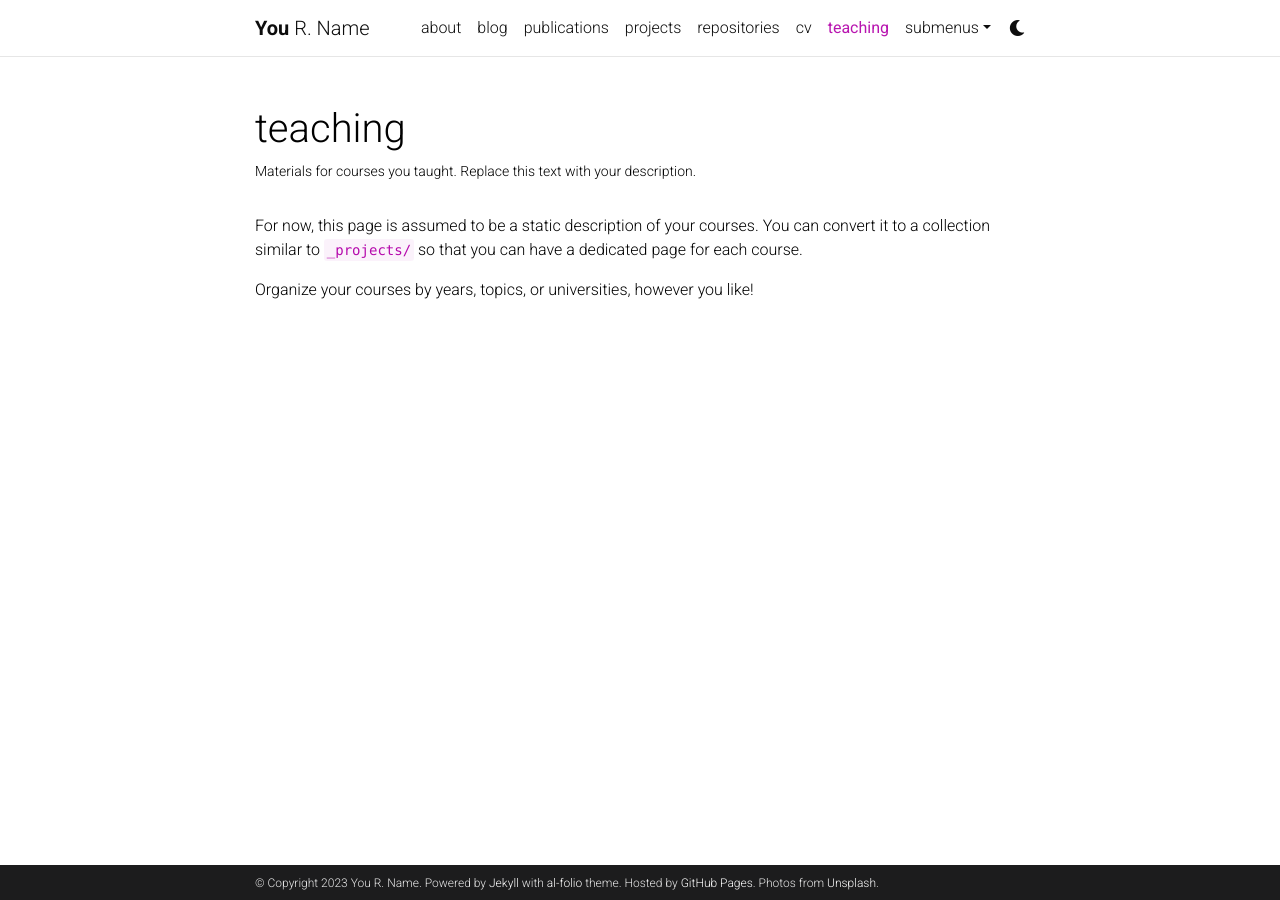
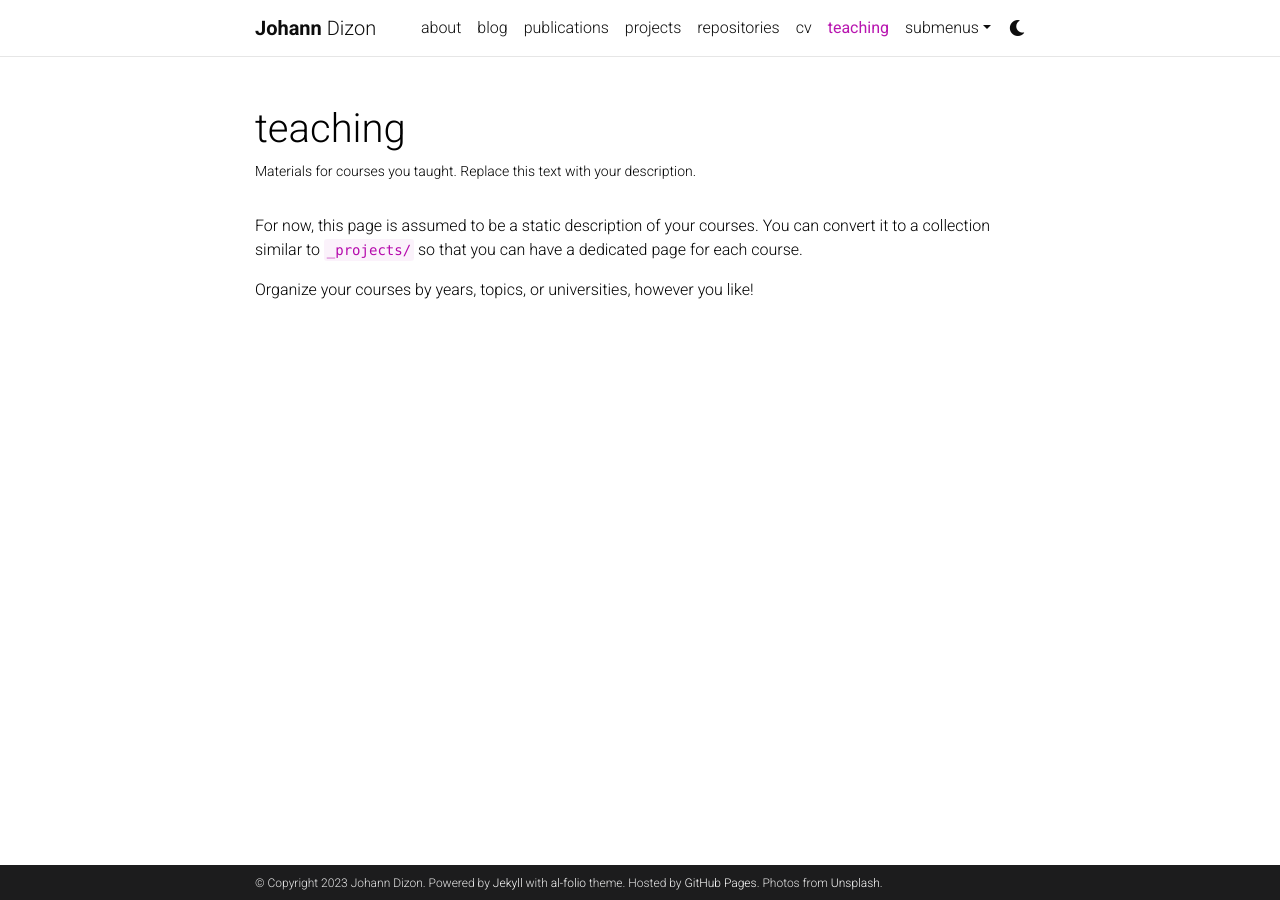
Before and after one commit to johanndizon/johanndizon.github.io, a Jekyll site: the page built from _pages/teaching.md, in a window 1280 px wide. Built offline with Jekyll 4.4.1, drawn with Linux system fonts in a browser that asks for light colours; comment, search, counter and statistics services are not loaded; a style sheet for code colours, icons or effects is not loaded.

Commit message:
first commit

```diff
--- a/_config.yml
+++ b/_config.yml
@@ -3,10 +3,10 @@
 # -----------------------------------------------------------------------------
 
 title: blank # the website title (if blank, full name will be used instead)
-first_name: You
-middle_name: R.
-last_name: Name
-email: you@example.com
+first_name: Johann
+middle_name:
+last_name: Dizon
+email: johann_kalel_dizon@brown.edu
 description: > # the ">" symbol means to ignore newlines until "footer_text:"
   A simple, whitespace theme for academics. Based on [*folio](https://github.com/bogoli/-folio) design.
 footer_text: >
```
